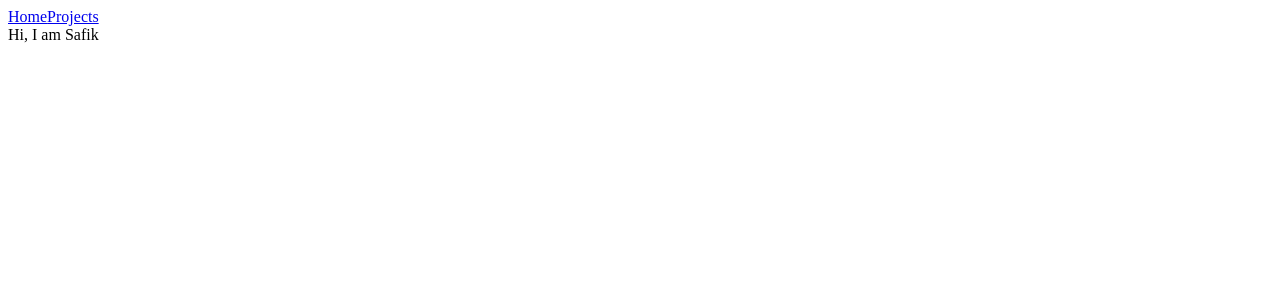
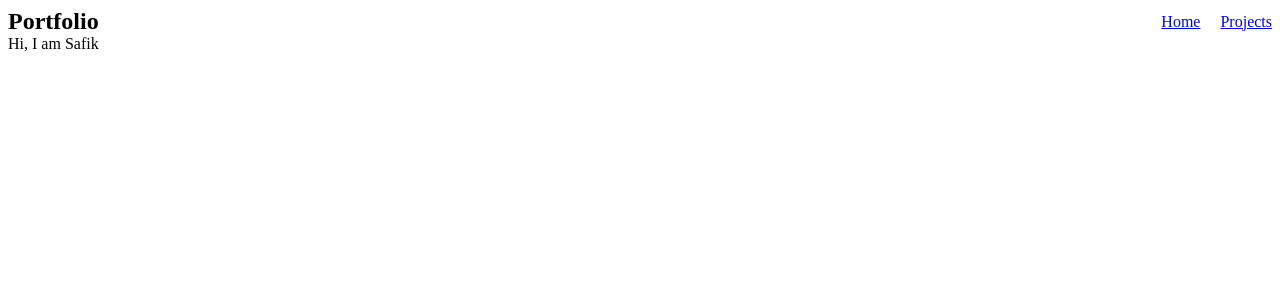
Before and after one commit to Safikkhan31/portfolio, a React (Vite) app: page / in a window 1280 px wide. Shown: the top 300 px of the page. Built offline with nearby package versions, Linux system fonts and the light colour scheme.

Commit message:
added css to navbar

```diff
--- /dev/null
+++ b/src/components/navbar.css
@@ -0,0 +1,19 @@
+.navbar {
+    display: flex;
+    justify-content: space-between;
+    align-items: center;
+    padding: 0px;
+    margin: 0px;
+}
+
+.logo {
+    padding: 0px;
+    margin: 0px;
+}
+
+.nav-links {
+    list-style: none;
+    display: flex;
+    gap: 20px;
+    margin: 0px;
+}
--- a/src/components/navbar.jsx
+++ b/src/components/navbar.jsx
@@ -1,10 +1,14 @@
 import { Link } from "react-router-dom";
+import './navbar.css';
 
 export function Navbar() {
     return (
-        <nav>
-            <Link to="/">Home</Link>
-            <Link to="/projects">Projects</Link>
+        <nav className="navbar">
+            <h2 className="logo">Portfolio</h2>
+            <ul className="nav-links">
+                <li><Link to="/">Home</Link></li>
+                <li><Link to="/projects">Projects</Link></li>
+            </ul>
         </nav>
     )
 }
```
Also changed, not shown: 1 other file (tests, documents, lock files or other folders).
